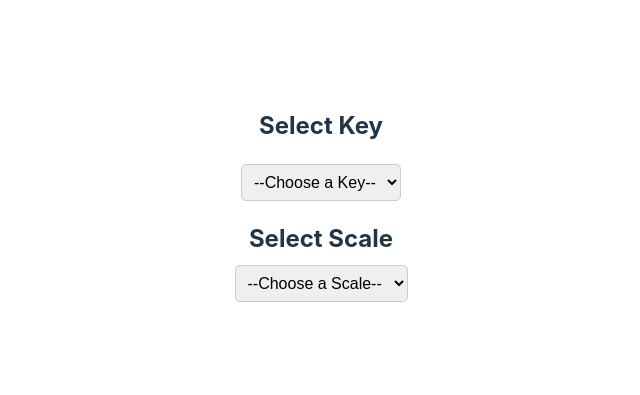
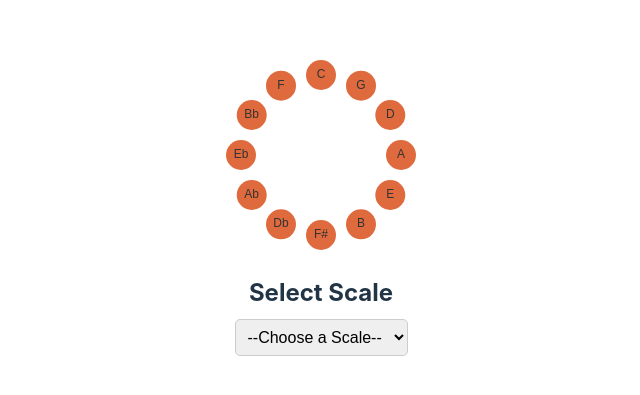
Before and after one commit to ajSeadler/scale-viewer, a React (Vite) app: page / in a window 1280 px wide. Shown: the part 197-592 px from the top of the page, without its empty margins (319-959 px from the left). Built offline with nearby package versions, Linux system fonts and the light colour scheme.

Commit message:
add interactive cricle of fifths

```diff
--- a/src/App.jsx
+++ b/src/App.jsx
@@ -1,5 +1,5 @@
 import React, { useState } from 'react';
-import KeySelector from './components/KeySelector';
+import CircleOfFifths from './components/CircleOfFifths';
 import ScaleSelector from './components/ScaleSelector';
 import ScaleDisplay from './components/ScaleDisplay';
 import Header from './components/Header';
@@ -11,7 +11,7 @@ const App = () => {
 
   return (
     <div>
-      <KeySelector setSelectedKey={setSelectedKey} />
+      <CircleOfFifths setSelectedKey={setSelectedKey} />
       <ScaleSelector setSelectedScale={setSelectedScale} />
       <ScaleDisplay selectedKey={selectedKey} selectedScale={selectedScale} />
     </div>
--- /dev/null
+++ b/src/components/CircleOfFifths.jsx
@@ -0,0 +1,52 @@
+// src/components/CircleOfFifths.jsx
+import React from 'react';
+import '../styles/CircleOfFifths.css';
+
+const keys = [
+  { name: 'C', angle: -90 },
+  { name: 'G', angle: -60 },
+  { name: 'D', angle: -30 },
+  { name: 'A', angle: 0 },
+  { name: 'E', angle: 30 },
+  { name: 'B', angle: 60 },
+  { name: 'F#', angle: 90 },
+  { name: 'Db', angle: 120 },
+  { name: 'Ab', angle: 150 },
+  { name: 'Eb', angle: 180 },
+  { name: 'Bb', angle: 210 },
+  { name: 'F', angle: 240 },
+];
+
+const CircleOfFifths = ({ selectedKey, setSelectedKey }) => {
+  return (
+    <div className="circle-of-fifths">
+      <svg viewBox="0 0 200 200" width="200" height="200">
+        {keys.map((key) => {
+          const x = 100 + 80 * Math.cos((key.angle * Math.PI) / 180);
+          const y = 100 + 80 * Math.sin((key.angle * Math.PI) / 180);
+          return (
+            <g key={key.name} onClick={() => setSelectedKey(key.name)}>
+              <circle
+                cx={x}
+                cy={y}
+                r="15"
+                className={`key-circle ${key.name === selectedKey ? 'active' : ''}`}
+              />
+              <text
+                x={x}
+                y={y}
+                textAnchor="middle"
+                alignmentBaseline="middle"
+                className="key-text"
+              >
+                {key.name}
+              </text>
+            </g>
+          );
+        })}
+      </svg>
+    </div>
+  );
+};
+
+export default CircleOfFifths;
--- a/src/components/ScaleSelector.jsx
+++ b/src/components/ScaleSelector.jsx
@@ -1,8 +1,21 @@
 // src/components/ScaleSelector.jsx
-import React from 'react';
-import '../styles/ScaleSelector.css';
+import React from "react";
+import "../styles/ScaleSelector.css";
 
-const scales = ['Major', 'Minor', 'PentatonicMajor', 'PentatonicMinor', 'Blues', 'HarmonicMinor', 'MelodicMinor', 'Dorian', 'Phrygian', 'Lydian', 'Mixolydian', 'Locrian'];
+const scales = [
+  "Major",
+  "Minor",
+  "PentatonicMajor",
+  "PentatonicMinor",
+  "Blues",
+  "HarmonicMinor",
+  "MelodicMinor",
+  "Dorian",
+  "Phrygian",
+  "Lydian",
+  "Mixolydian",
+  "Locrian",
+];
 
 const ScaleSelector = ({ setSelectedScale }) => (
   <div className="scale-selector">
@@ -10,7 +23,9 @@ const ScaleSelector = ({ setSelectedScale }) => (
     <select onChange={(e) => setSelectedScale(e.target.value)}>
       <option value="">--Choose a Scale--</option>
       {scales.map((scale) => (
-        <option key={scale} value={scale}>{scale.replace(/([A-Z])/g, ' $1').trim()}</option>
+        <option key={scale} value={scale}>
+          {scale.replace(/([A-Z])/g, " $1").trim()}
+        </option>
       ))}
     </select>
   </div>
--- /dev/null
+++ b/src/styles/CircleOfFifths.css
@@ -0,0 +1,28 @@
+/* src/styles/CircleOfFifths.css */
+
+.circle-of-fifths {
+  display: flex;
+  justify-content: center;
+  margin: 20px 0;
+}
+
+.key-circle {
+  fill: #df6a3d;
+  cursor: pointer;
+  transition: fill 0.3s;
+}
+
+.key-circle:hover {
+  fill: #0056b3;
+}
+
+.key-circle.active {
+  fill: #ff6347; /* Different color for the selected key */
+}
+
+.key-text {
+  font-family: 'Arial', sans-serif;
+  font-size: 12px;
+  fill: #333;
+  pointer-events: none;
+}
--- a/src/styles/ScaleDisplay.css
+++ b/src/styles/ScaleDisplay.css
@@ -42,5 +42,5 @@
 
 .scale-display ul li span.note {
   font-weight: bold;
-  color: #007bff;
+  color: #df6a3d;
 }
```
